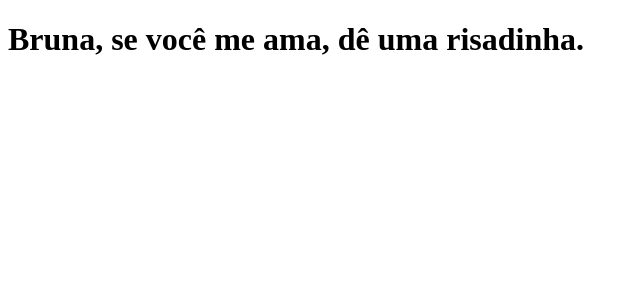
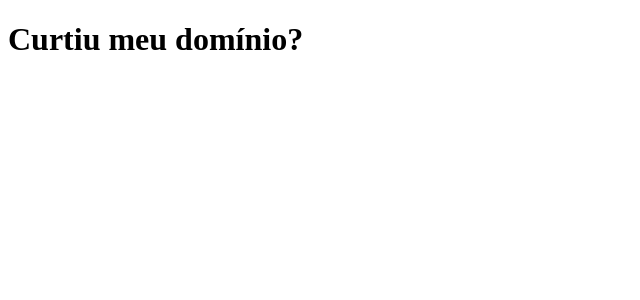
Before and after one commit to griloowx/codenews.com, a Next.js app: page / in a window 1280 px wide. Shown: the top 300 px of the page, without its empty margins (0-640 px from the left). Built offline with nearby package versions, Linux system fonts and the light colour scheme.

Commit message:
Update index.js

```diff
--- a/pages/index.js
+++ b/pages/index.js
@@ -1,4 +1,4 @@
 function Home() {
-  return <h1>Bruna, se você me ama, dê uma risadinha.</h1>;
+  return <h1>Curtiu meu domínio?</h1>;
 }
 export default Home;
```
